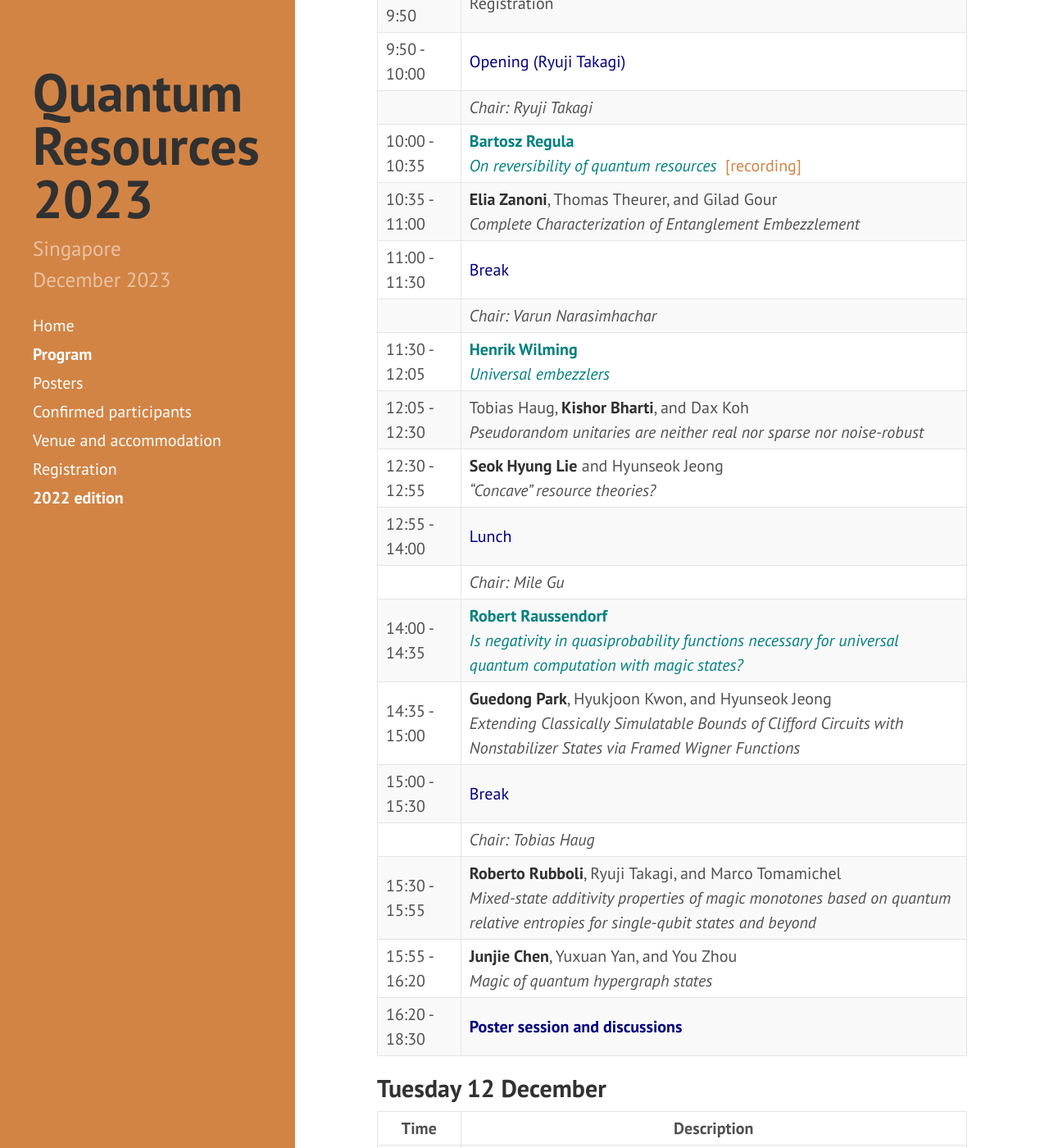
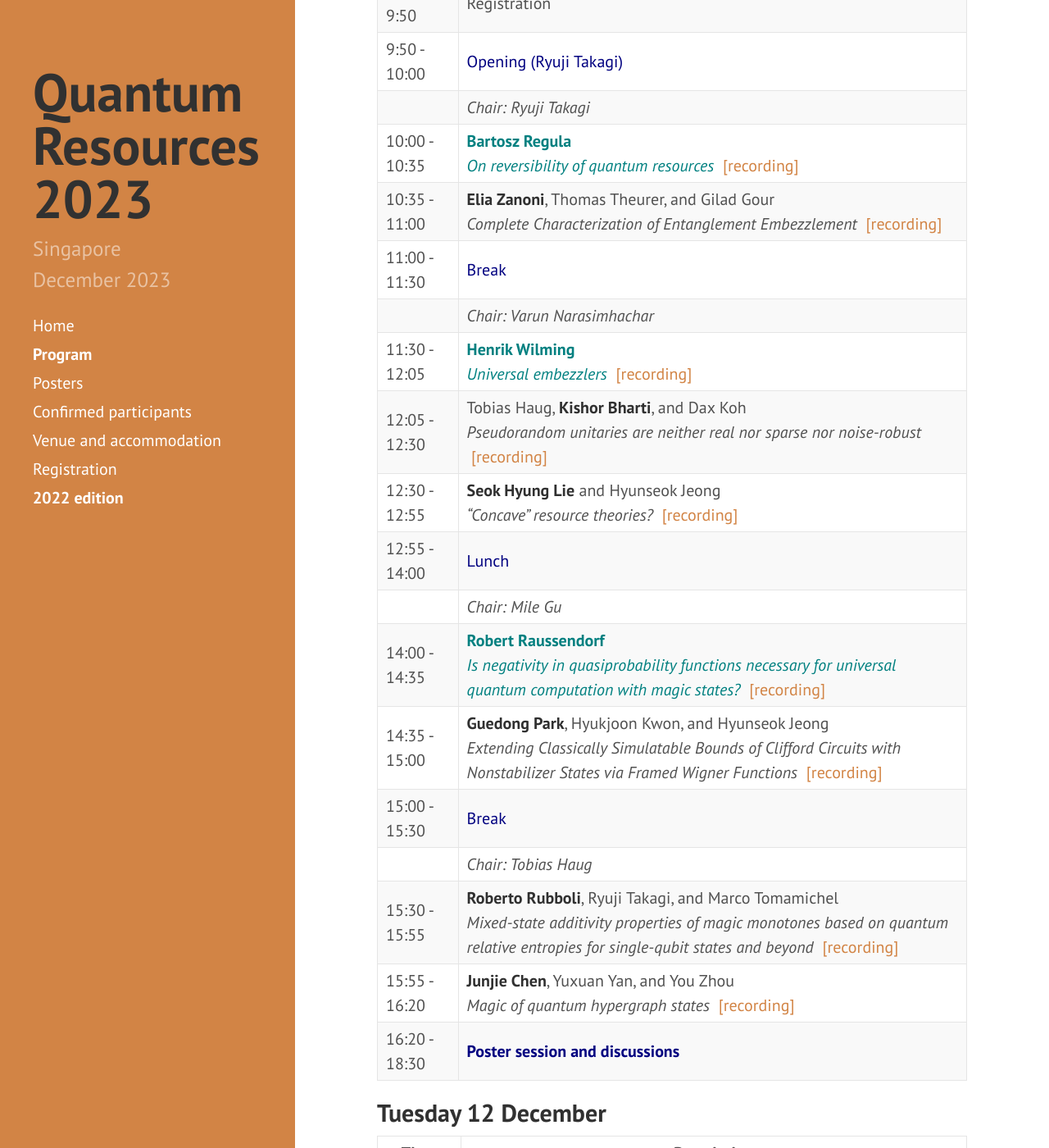
Before and after one commit to RyujiPat2/RyujiPat2.github.io, a Jekyll site: the page built from program.md, in a window 1280 px wide and 1400 px high, scrolled down 581 px. Shown: the whole window at 82% size. Built offline with Jekyll 4.4.1, drawn with Linux system fonts in a browser that asks for light colours; nearby versions of some CDN libraries.

Commit message:
Update program.md

```diff
--- a/program.md
+++ b/program.md
@@ -23,20 +23,20 @@ order: 2
 | 9:50 - 10:00   | <span class="p-invited">Opening (Ryuji Takagi)</span>     |
 || *Chair: Ryuji Takagi* |
 | 10:00 - 10:35  | <span class="p-contrib"><b>Bartosz Regula</b><br /><i>On reversibility of quantum resources</i> <a href="https://youtu.be/ywH07ehpjE4?si=udxnEm2KLUs3pq9h">&nbsp;[recording]</a> </span>                     |
-| 10:35 - 11:00 | **Elia Zanoni**, Thomas Theurer, and Gilad Gour<br /><i>Complete Characterization of Entanglement Embezzlement</i>                           |
+| 10:35 - 11:00 | **Elia Zanoni**, Thomas Theurer, and Gilad Gour<br /><i>Complete Characterization of Entanglement Embezzlement</i>  <a href="\https://youtu.be/3fTw_M70Q38?si=p-xGXBmLPvBnfMoU">&nbsp;[recording]</a>                         |
 | 11:00 - 11:30 | <span class="p-invited">Break</span>                            |
 || *Chair: Varun Narasimhachar* |
-| 11:30 - 12:05 | <span class="p-contrib"><b>Henrik Wilming</b><br /><i>Universal embezzlers</i></span>                      |
-| 12:05 - 12:30 | Tobias Haug, **Kishor Bharti**, and Dax Koh<br /><i>Pseudorandom unitaries are neither real nor sparse nor noise-robust</i>                     |
-| 12:30 - 12:55 | **Seok Hyung Lie** and Hyunseok Jeong<br /><i>"Concave" resource theories? </i>                             |
+| 11:30 - 12:05 | <span class="p-contrib"><b>Henrik Wilming</b><br /><i>Universal embezzlers</i> <a href="https://youtu.be/_CiIxCKCsOA?si=Az4DlbsaQsa6dWvB">&nbsp;[recording]</a> </span>                      |
+| 12:05 - 12:30 | Tobias Haug, **Kishor Bharti**, and Dax Koh<br /><i>Pseudorandom unitaries are neither real nor sparse nor noise-robust</i>  <a href="https://youtu.be/OQOt-rGbGZM?si=Z-Pf8s2X9WM5TIw-">&nbsp;[recording]</a>                   |
+| 12:30 - 12:55 | **Seok Hyung Lie** and Hyunseok Jeong<br /><i>"Concave" resource theories? </i>    <a href="https://youtu.be/u01o06k1C9Q?si=4R6_BsqkDgvFUMgd">&nbsp;[recording]</a>                         |
 | 12:55 - 14:00 | <span class="p-invited">Lunch</span>                        |
 || *Chair: Mile Gu* |
-| 14:00 - 14:35 | <span class="p-contrib"><b>Robert Raussendorf</b><br /><i>Is negativity in quasiprobability functions necessary for universal quantum computation with magic states?</i></span>                       |
-| 14:35 - 15:00 |  **Guedong Park**, Hyukjoon Kwon, and Hyunseok Jeong<br /><i>Extending Classically Simulatable Bounds of Clifford Circuits with Nonstabilizer States via Framed Wigner Functions</i>    |
+| 14:00 - 14:35 | <span class="p-contrib"><b>Robert Raussendorf</b><br /><i>Is negativity in quasiprobability functions necessary for universal quantum computation with magic states?</i> <a href="https://youtu.be/j3thXCHauYw?si=G1DH-RTmfr_mAblM">&nbsp;[recording]</a> </span>                       |
+| 14:35 - 15:00 |  **Guedong Park**, Hyukjoon Kwon, and Hyunseok Jeong<br /><i>Extending Classically Simulatable Bounds of Clifford Circuits with Nonstabilizer States via Framed Wigner Functions</i> <a href="https://youtu.be/5mVFpBB6M0U?si=NwPxmE5Xb_RnXPVK">&nbsp;[recording]</a>   |
 | 15:00 - 15:30 | <span class="p-invited">Break</span>                         |
 || *Chair: Tobias Haug* |
-| 15:30 - 15:55 | **Roberto Rubboli**, Ryuji Takagi, and Marco Tomamichel<br /><i>Mixed-state additivity properties of magic monotones based on quantum relative entropies for single-qubit states and beyond</i>                          |
-| 15:55 - 16:20 | **Junjie Chen**, Yuxuan Yan, and You Zhou<br /><i>Magic of quantum hypergraph states</i>                                            |
+| 15:30 - 15:55 | **Roberto Rubboli**, Ryuji Takagi, and Marco Tomamichel<br /><i>Mixed-state additivity properties of magic monotones based on quantum relative entropies for single-qubit states and beyond</i>  <a href="https://youtu.be/itnnN02LqIQ?si=dlbyQQuLtJ0mam62">&nbsp;[recording]</a>                        |
+| 15:55 - 16:20 | **Junjie Chen**, Yuxuan Yan, and You Zhou<br /><i>Magic of quantum hypergraph states</i>  <a href="https://youtu.be/I8twEv_BECk?si=TIvgDfgml6v03YIY">&nbsp;[recording]</a>                                          |
 | 16:20 - 18:30 | <span class="p-invited"><b>Poster session and discussions</b></span> |
 
 
```
